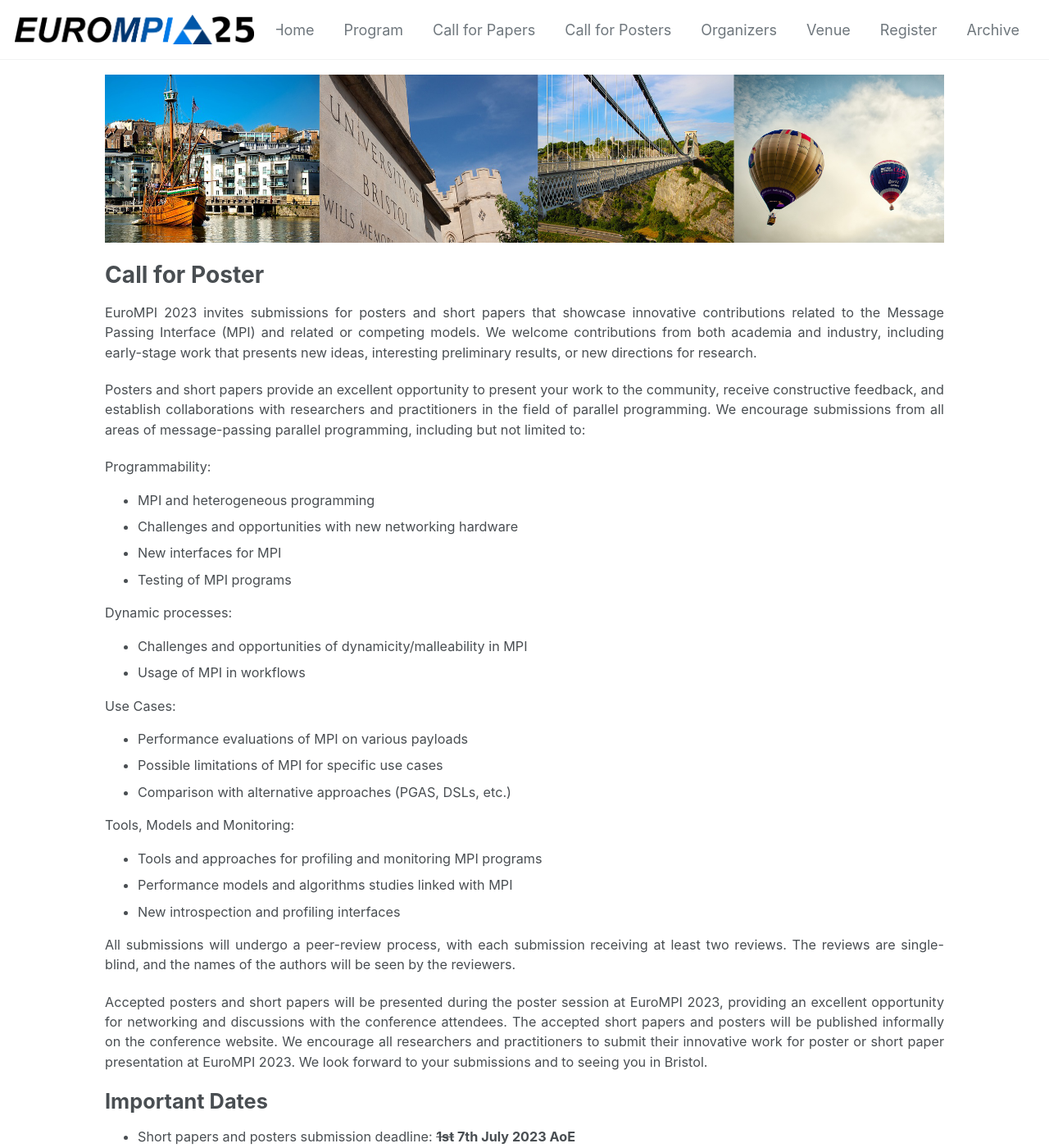
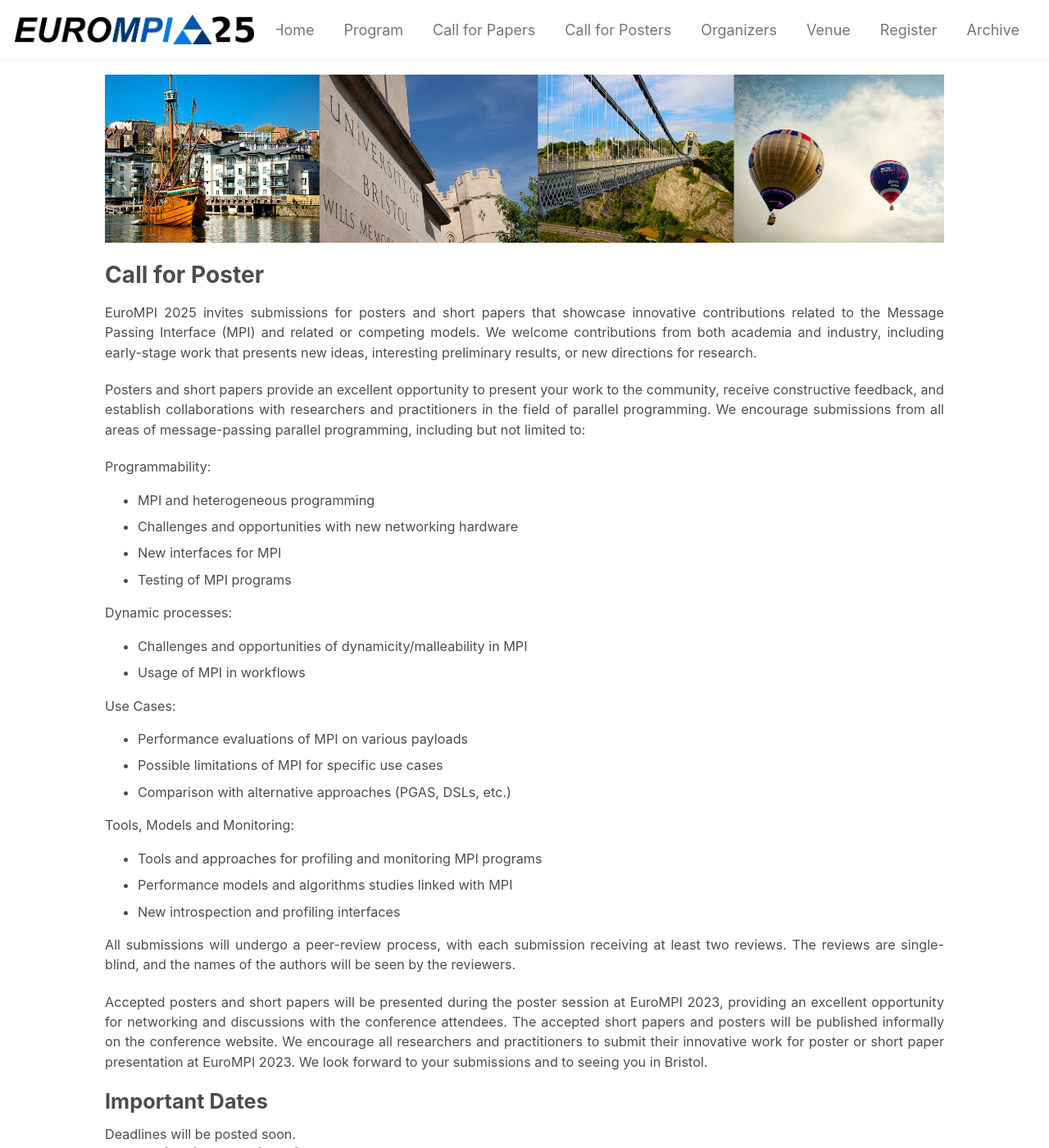
Before and after one commit to eurompi/eurompi.github.io, a Jekyll site: the page built from _pages/posters.md, in a window 1280 px wide and 1400 px high. Shown: the whole window at 82% size. Built offline with Jekyll 4.4.1, drawn with Linux system fonts in a browser that asks for light colours; cached includes are drawn as plain includes; some of the changed text lies outside the part shown.

Commit message:
Update posters.md

```diff
--- a/_pages/posters.md
+++ b/_pages/posters.md
@@ -9,7 +9,7 @@
 
 <div class="text-justify conference-text">
 
-<p>EuroMPI 2023 invites submissions for posters and short papers that showcase innovative contributions related to the Message Passing Interface (MPI) and related or competing models. We welcome contributions from both academia and industry, including early-stage work that presents new ideas, interesting preliminary results, or new directions for research.</p>
+<p>EuroMPI 2025 invites submissions for posters and short papers that showcase innovative contributions related to the Message Passing Interface (MPI) and related or competing models. We welcome contributions from both academia and industry, including early-stage work that presents new ideas, interesting preliminary results, or new directions for research.</p>
 
 <p>Posters and short papers provide an excellent opportunity to present your work to the community, receive constructive feedback, and establish collaborations with researchers and practitioners in the field of parallel programming. We encourage submissions from all areas of message-passing parallel programming, including but not limited to:</p>
 
@@ -47,11 +47,7 @@
 
 
 <h1>Important Dates</h1>
-<ul>
-<li> Short papers and posters submission deadline: <b><s>1st</s> 7th July 2023 AoE</b></li>
-<li> Short papers and posters notification: 10th July 2023 AoE</li>
-<!-- <li> Camera-ready version: TBD</li> -->
-</ul>
+Deadlines will be posted soon.
 
 <h1>Submission Guidelines</h1>
 
```
